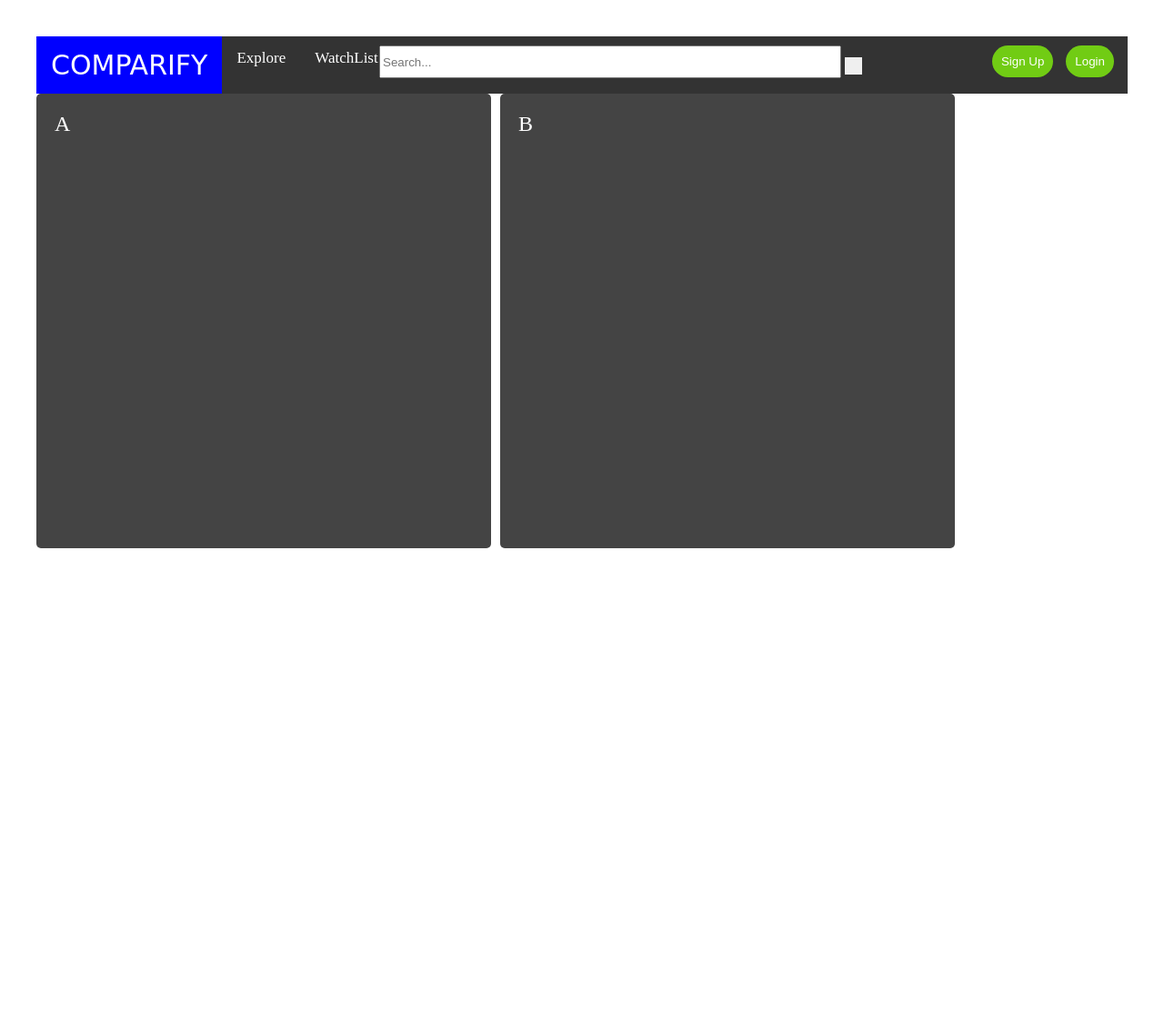
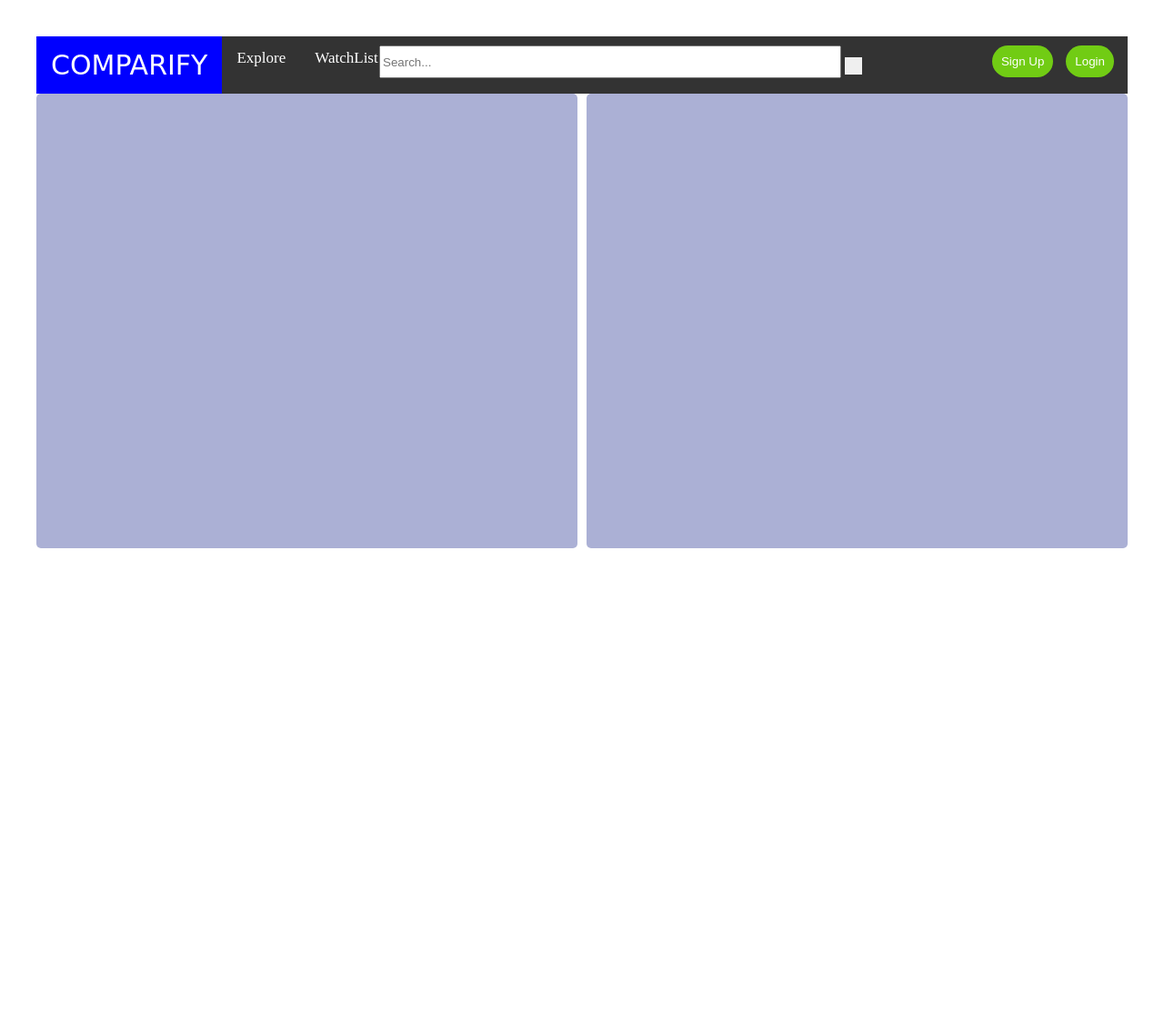
Before and after one commit to Ariel-M/Comparify, a Python web app: template Templates/Display_Page.html in a window 1280 px wide. Shown: the top 1112 px of the page at 91% size. After the commit the page ends 603 px from the top, so only its background shows below. Run offline with Jinja, Linux system fonts and the light colour scheme; the template is opened without the code that fills it, so the values that code supplies are empty; some web fonts are replaced.

Commit message:
fixed boxes in results page and other updates

```diff
--- a/Templates/Display_Page.html
+++ b/Templates/Display_Page.html
@@ -31,8 +31,8 @@
 
 </div>
 <div class="wrapper">
-  <div class="box a">A</div>
-  <div class="box b">B</div>
+  <div class="box a"></div>
+  <div class="box b"></div>
 </div>
 
 
--- a/my-style-dir/Display_Page.css
+++ b/my-style-dir/Display_Page.css
@@ -103,17 +103,19 @@ form{
 
   .wrapper {
   display: grid;
-  grid-template-columns: 500px 500px 500px;
-  grid-template-rows: 500px 500px 500px;
+  grid-template-columns: 1fr 1fr;
+  grid-template-rows: 500px 500px;
   grid-gap: 10px;
   background-color: #fff;
   color: #444;
+
 }
 
 .box {
-  background-color: #444;
+  background-color: #abb0d5;
   color: #fff;
   border-radius: 5px;
-  padding: 20px;
+  padding: 200px;
   font-size: 150%;
+
 }
```
